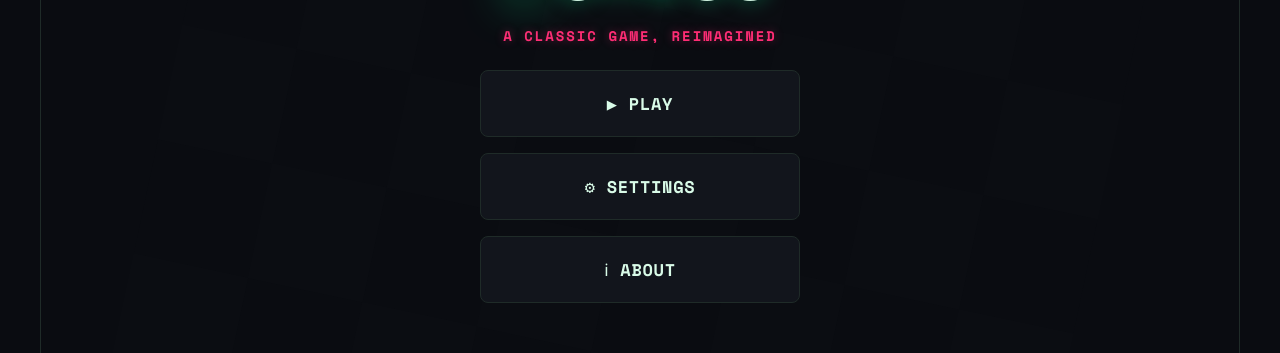
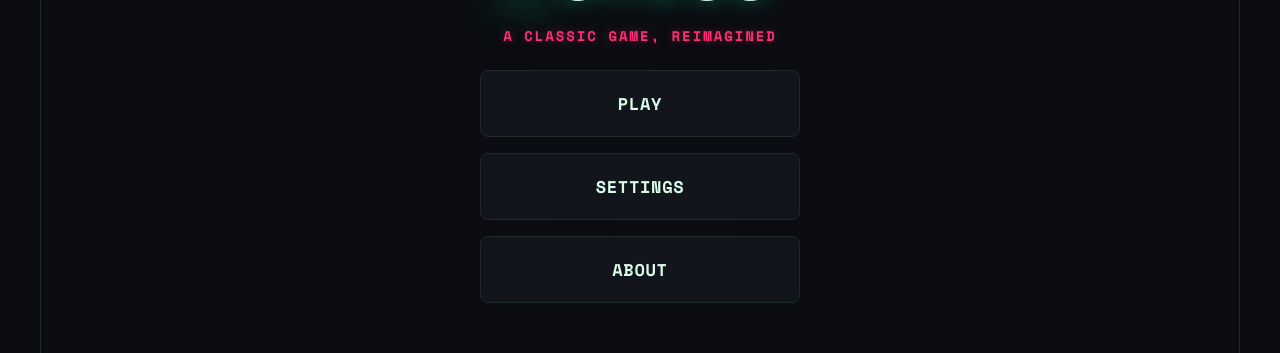
Before and after one commit to Byeok2044/Chess-Game, a React (Vite) app in the folder chess-game/: page / in a window 1280 px wide. Shown: the part 278-631 px from the top of the page. Built offline with nearby package versions, Linux system fonts and the light colour scheme; no server answers.

Commit message:
Update Landing.tsx

```diff
--- a/chess-game/src/Landing.tsx
+++ b/chess-game/src/Landing.tsx
@@ -24,15 +24,15 @@ export default function Landing({ onPlay, onSettings, onAbout }: Props) {
         </div>
         <p className="menu-subtitle">A classic game, reimagined</p>
 
-        <div className="menu-cards landing-cards">
+        <div className="landing-cards">
           <button className="menu-card landing-card" onClick={onPlay}>
-            <div className="menu-card-label">▶ Play</div>
+            <div className="menu-card-label">Play</div>
           </button>
           <button className="menu-card landing-card" onClick={onSettings}>
-            <div className="menu-card-label">⚙ Settings</div>
+            <div className="menu-card-label">Settings</div>
           </button>
           <button className="menu-card landing-card" onClick={onAbout}>
-            <div className="menu-card-label">ℹ About</div>
+            <div className="menu-card-label">About</div>
           </button>
         </div>
       </div>
```
